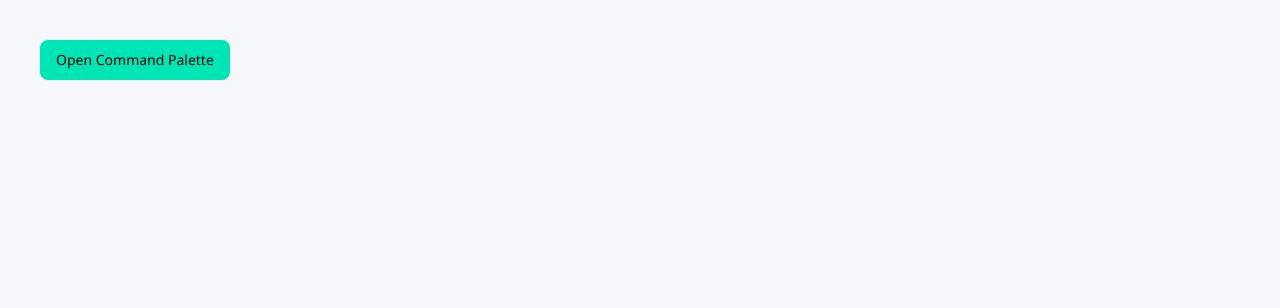
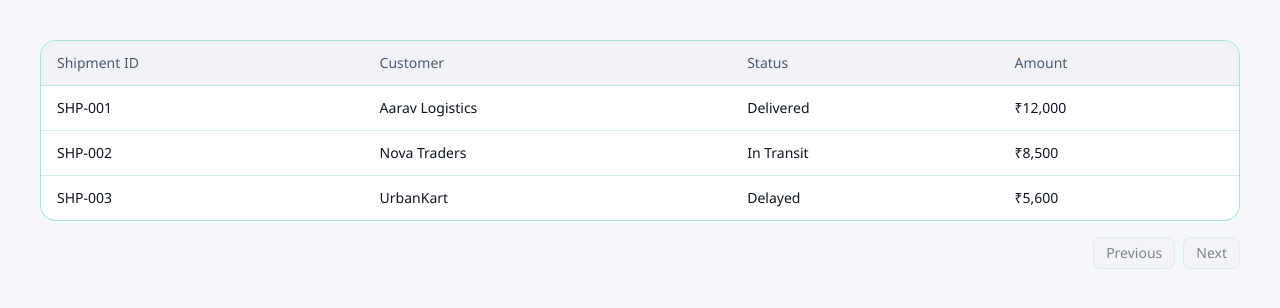
Before and after one commit to snehagoswami02/neurolinkx-fe, a Next.js app: page / in a window 1280 px wide. Shown: the top 308 px of the page. Built offline with nearby package versions, Linux system fonts and the light colour scheme.

Commit message:
feat: add reusable DataTable component with Storybook states

```diff
--- a/package.json
+++ b/package.json
@@ -11,6 +11,7 @@
     "build-storybook": "storybook build"
   },
   "dependencies": {
+    "@tanstack/react-table": "^8.21.3",
     "class-variance-authority": "^0.7.1",
     "clsx": "^2.1.1",
     "cmdk": "^1.1.1",
--- a/src/app/page.tsx
+++ b/src/app/page.tsx
@@ -10,21 +10,46 @@ import { Button } from "@/components/ui/button";
 import { showToast } from "@/components/ui/toast";
 import { CommandPalette } from "@/components/ui/command-palette";
 import * as React from "react";
+import { ColumnDef } from "@tanstack/react-table";
+import { DataTable } from "@/components/ui/data-table";
 
+type Shipment = {
+  id: string;
+  customer: string;
+  status: string;
+  amount: number;
+};
+
+const data: Shipment[] = [
+  { id: "SHP-001", customer: "Aarav Logistics", status: "Delivered", amount: 12000 },
+  { id: "SHP-002", customer: "Nova Traders", status: "In Transit", amount: 8500 },
+  { id: "SHP-003", customer: "UrbanKart", status: "Delayed", amount: 5600 },
+];
+
+const columns: ColumnDef<Shipment>[] = [
+  {
+    accessorKey: "id",
+    header: "Shipment ID",
+  },
+  {
+    accessorKey: "customer",
+    header: "Customer",
+  },
+  {
+    accessorKey: "status",
+    header: "Status",
+  },
+  {
+    accessorKey: "amount",
+    header: "Amount",
+    cell: ({ row }) => `₹${row.original.amount.toLocaleString()}`,
+  },
+];
 
 export default function Home() {
-    const [open, setOpen] = React.useState(false);
-
   return (
     <main className="min-h-screen p-10">
-      <Button onClick={() => setOpen(true)}>
-        Open Command Palette
-      </Button>
-
-      <CommandPalette
-        open={open}
-        onOpenChange={setOpen}
-      />
+      <DataTable columns={columns} data={data} />
     </main>
   );
 }
--- /dev/null
+++ b/src/components/ui/data-table/data-table.tsx
@@ -0,0 +1,140 @@
+"use client";
+
+import * as React from "react";
+import {
+  ColumnDef,
+  flexRender,
+  getCoreRowModel,
+  getPaginationRowModel,
+  getSortedRowModel,
+  SortingState,
+  useReactTable,
+} from "@tanstack/react-table";
+
+import { cn } from "@/lib/utils";
+import { Button } from "@/components/ui/button";
+
+interface DataTableProps<TData, TValue> {
+  columns: ColumnDef<TData, TValue>[];
+  data: TData[];
+  loading?: boolean;
+  emptyMessage?: string;
+}
+
+export function DataTable<TData, TValue>({
+  columns,
+  data,
+  loading = false,
+  emptyMessage = "No results found.",
+}: DataTableProps<TData, TValue>) {
+  const [sorting, setSorting] = React.useState<SortingState>([]);
+
+  const table = useReactTable({
+    data,
+    columns,
+    state: {
+      sorting,
+    },
+    onSortingChange: setSorting,
+    getCoreRowModel: getCoreRowModel(),
+    getSortedRowModel: getSortedRowModel(),
+    getPaginationRowModel: getPaginationRowModel(),
+  });
+
+  return (
+    <div className="space-y-4">
+      <div className="overflow-hidden rounded-xl border border-[var(--color-border-2)] bg-[var(--color-surface)]">
+        <table className="w-full border-collapse text-sm">
+          <thead className="bg-[var(--color-surface-2)]">
+            {table.getHeaderGroups().map((headerGroup) => (
+              <tr key={headerGroup.id}>
+                {headerGroup.headers.map((header) => (
+                  <th
+                    key={header.id}
+                    className="px-4 py-3 text-left font-medium text-[var(--color-text-2)]"
+                  >
+                    {header.isPlaceholder ? null : (
+                      <button
+                        className="inline-flex items-center gap-1"
+                        onClick={header.column.getToggleSortingHandler()}
+                      >
+                        {flexRender(
+                          header.column.columnDef.header,
+                          header.getContext()
+                        )}
+
+                        {{
+                          asc: "↑",
+                          desc: "↓",
+                        }[header.column.getIsSorted() as string] ?? null}
+                      </button>
+                    )}
+                  </th>
+                ))}
+              </tr>
+            ))}
+          </thead>
+
+          <tbody>
+            {loading ? (
+              Array.from({ length: 5 }).map((_, rowIndex) => (
+                <tr key={rowIndex} className="border-t border-[var(--color-border)]">
+                  {columns.map((_, colIndex) => (
+                    <td key={colIndex} className="px-4 py-3">
+                      <div className="h-4 w-full animate-pulse rounded bg-[var(--color-surface-2)]" />
+                    </td>
+                  ))}
+                </tr>
+              ))
+            ) : table.getRowModel().rows.length ? (
+              table.getRowModel().rows.map((row) => (
+                <tr
+                  key={row.id}
+                  className="border-t border-[var(--color-border)] hover:bg-[var(--color-primary-dim)]"
+                >
+                  {row.getVisibleCells().map((cell) => (
+                    <td
+                      key={cell.id}
+                      className="px-4 py-3 text-[var(--color-text)]"
+                    >
+                      {flexRender(cell.column.columnDef.cell, cell.getContext())}
+                    </td>
+                  ))}
+                </tr>
+              ))
+            ) : (
+              <tr>
+                <td
+                  colSpan={columns.length}
+                  className="px-4 py-10 text-center text-[var(--color-text-3)]"
+                >
+                  {emptyMessage}
+                </td>
+              </tr>
+            )}
+          </tbody>
+        </table>
+      </div>
+
+      <div className="flex items-center justify-end gap-2">
+        <Button
+          variant="secondary"
+          size="sm"
+          onClick={() => table.previousPage()}
+          disabled={!table.getCanPreviousPage()}
+        >
+          Previous
+        </Button>
+
+        <Button
+          variant="secondary"
+          size="sm"
+          onClick={() => table.nextPage()}
+          disabled={!table.getCanNextPage()}
+        >
+          Next
+        </Button>
+      </div>
+    </div>
+  );
+}
--- /dev/null
+++ b/src/components/ui/data-table/index.ts
@@ -0,0 +1 @@
+export * from "./data-table";
```
Also changed, not shown: 2 other files (tests, documents, lock files or other folders).
